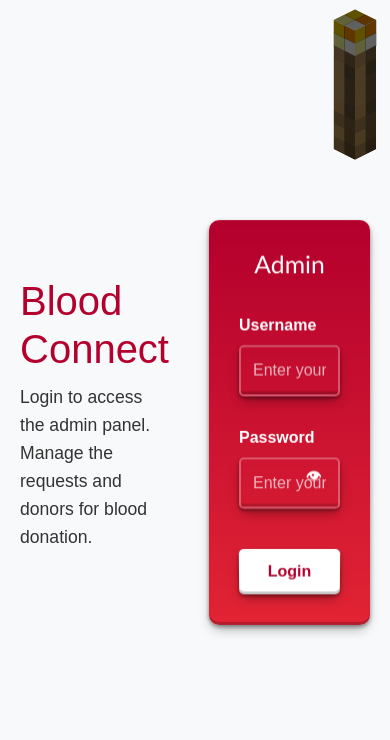
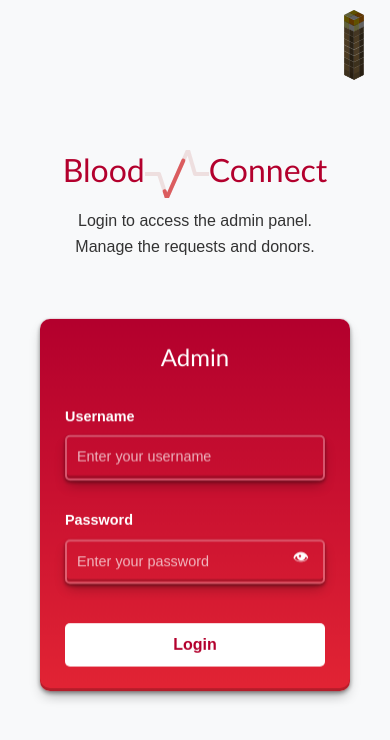
Before and after one commit to kent123454321/https---github.com-JamPel15-DONATEBLOOD, a plain HTML site: page login_form.html in a window 390 px wide. Drawn offline with nearby package versions, Linux system fonts and the light colour scheme.

Commit message:
24th commit

```diff
--- a/login_form.html
+++ b/login_form.html
@@ -42,27 +42,45 @@
             display: flex;
             justify-content: center;
             align-items: center;
-            height: 100vh;
+            min-height: 100vh;
             margin: 0;
             font-family: Arial, sans-serif;
             color: var(--text-color);
             transition: background-color 0.5s ease, color 0.5s ease;
+            padding: 20px;
         }
 
         .container {
             display: flex;
-            justify-content: space-between;
-            align-items: center;
+            flex-direction: column;
             width: 100%;
             max-width: 900px;
             padding: 20px;
         }
 
+        @media (min-width: 768px) {
+            .container {
+                flex-direction: row;
+                justify-content: space-between;
+                align-items: center;
+            }
+        }
+
         .blood-donation-text {
             flex: 1;
-            padding-right: 40px;
+            padding-right: 0;
+            padding-bottom: 40px;
             color: var(--text-color);
             animation: slideInFromTop 1s ease-in-out;
+            text-align: center;
+        }
+
+        @media (min-width: 768px) {
+            .blood-donation-text {
+                padding-right: 40px;
+                padding-bottom: 0;
+                text-align: left;
+            }
         }
 
         @keyframes slideInFromTop {
@@ -78,14 +96,26 @@
 
         .blood-donation-text h1 {
             color: var(--primary-color);
-            font-size: 2.5rem;
+            font-size: 2rem;
             margin-bottom: 10px;
             transition: color 0.5s ease;
         }
 
+        @media (min-width: 768px) {
+            .blood-donation-text h1 {
+                font-size: 2.5rem;
+            }
+        }
+
+        .blood-donation-text p {
+            font-size: 1rem;
+            line-height: 1.6;
+        }
+
+        @media (min-width: 768px) {
             .blood-donation-text p {
                 font-size: 1.1rem;
-            line-height: 1.6;
+            }
         }
 
         /* Modified Uiverse.io form style with blood theme */
@@ -94,7 +124,7 @@
             display: flex;
             flex-direction: column;
             gap: 15px;
-            padding: 30px;
+            padding: 25px;
             background: var(--form-bg);
             border-radius: 10px;
             overflow: hidden;
@@ -106,6 +136,7 @@
             animation: form-animation 0.5s ease-in-out;
             width: 100%;
             max-width: 400px;
+            margin: 0 auto;
             transition: background 0.5s ease;
         }
 
@@ -126,6 +157,7 @@
             font-family: 'Gill Sans', 'Gill Sans MT';
             text-align: center;
             transform-style: preserve-3d;
+            font-size: 1.5rem;
         }
 
         .form-group {
@@ -139,11 +171,12 @@
             color: white;
             font-weight: bold;
             transform-style: preserve-3d;
+            font-size: 0.9rem;
         }
 
         .input {
             width: 100%;
-            padding: 12px;
+            padding: 10px;
             border-radius: 5px;
             background-color: var(--input-bg);
             transition: all 0.3s ease-in-out;
@@ -152,6 +185,14 @@
             color: var(--input-color);
             border: 2px solid var(--input-border);
             box-shadow: rgba(0, 0, 0, 0.4) 0px 2px 4px, rgba(0, 0, 0, 0.3) 0px 7px 13px -3px, rgba(0, 0, 0, 0.2) 0px -3px 0px inset;
+            font-size: 0.9rem;
+        }
+
+        @media (min-width: 768px) {
+            .input {
+                padding: 12px;
+                font-size: 1rem;
+            }
         }
 
         .input::placeholder {
@@ -168,57 +209,69 @@
         }
 
         .btn-login {
-            padding: 12px;
+            width: 100%;
+            padding: 10px;
             border: none;
             border-radius: 5px;
             background-color: var(--btn-bg);
             color: var(--btn-color);
-            font-size: 16px;
+            font-size: 1rem;
             font-weight: bold;
             cursor: pointer;
-            transform-style: preserve-3d;
-            backface-visibility: hidden;
-            transform: rotateX(-10deg);
-            transition: all 0.3s ease-in-out;
-            box-shadow: rgba(0, 0, 0, 0.4) 0px 2px 4px, rgba(0, 0, 0, 0.3) 0px 7px 13px -3px, rgba(0, 0, 0, 0.2) 0px -3px 0px inset;
+            transition: all 0.3s ease;
             margin-top: 10px;
-            transition: background-color 0.5s ease, color 0.5s ease;
         }
 
         .btn-login:hover {
             background-color: var(--btn-hover-bg);
-            transform: scale(1.05) rotateY(10deg) rotateX(5deg);
-            box-shadow: rgba(0, 0, 0, 0.4) 0px 2px 4px, rgba(0, 0, 0, 0.3) 0px 7px 13px -3px, rgba(0, 0, 0, 0.2) 0px -3px 0px inset;
+            transform: scale(1.05);
         }
 
         .password-toggle {
             position: absolute;
-            right: 12px;
-            top: 38px;
+            right: 10px;
+            top: 35px;
             background: none;
             border: none;
             cursor: pointer;
             color: white;
             transform-style: preserve-3d;
             transition: all 0.3s ease;
+            font-size: 1rem;
         }
 
         .password-toggle:hover {
             transform: scale(1.1) rotateY(10deg);
         }
 
-        /* Torch toggle button styles */
+        /* Responsive Torch toggle button styles */
         .theme-toggle-container {
-            position: absolute;
+            position: fixed;
+            top: 15px;
+            right: 15px;
+            z-index: 100;
+        }
+
+        @media (min-width: 768px) {
+            .theme-toggle-container {
                 top: 20px;
                 right: 20px;
-            z-index: 100;
+            }
         }
 
         .theme-toggle {
             position: relative;
             cursor: pointer;
             user-select: none;
+            width: 60px;
+            height: 60px;
+        }
+
+        @media (min-width: 768px) {
+            .theme-toggle {
+                width: auto;
+                height: auto;
+            }
         }
 
         .theme-toggle input {
@@ -230,6 +283,12 @@
         }
 
         .simple-text {
+            display: none;
+        }
+
+        @media (min-width: 768px) {
+            .simple-text {
+                display: block;
                 position: absolute;
                 bottom: -40px;
                 width: 120px;
@@ -240,47 +299,95 @@
                 font-family: monospace;
                 transition: color 0.5s ease;
             }
+        }
 
         .torch {
             display: flex;
             justify-content: center;
+            height: 80px;
+            transform: scale(0.7);
+            transform-origin: top right;
+        }
+
+        @media (min-width: 768px) {
+            .torch {
                 height: 150px;
+                transform: scale(1);
+            }
         }
 
         .head,
         .stick {
             position: absolute;
-            width: 30px;
+            width: 20px;
             transform-style: preserve-3d;
             transform: rotateX(-30deg) rotateY(45deg);
         }
 
+        @media (min-width: 768px) {
+            .head,
+            .stick {
+                width: 30px;
+            }
+        }
+
         .stick {
             position: relative;
+            height: 80px;
+        }
+
+        @media (min-width: 768px) {
+            .stick {
                 height: 120px;
+            }
         }
 
         .face {
             position: absolute;
             transform-style: preserve-3d;
-            width: 30px;
-            height: 30px;
+            width: 20px;
+            height: 20px;
             display: grid;
             grid-template-columns: 50% 50%;
             grid-template-rows: 50% 50%;
             background-color: #000000;
         }
 
+        @media (min-width: 768px) {
+            .face {
+                width: 30px;
+                height: 30px;
+            }
+        }
+
+        .top {
+            transform: rotateX(90deg) translateZ(10px);
+        }
+
+        @media (min-width: 768px) {
             .top {
                 transform: rotateX(90deg) translateZ(15px);
             }
+        }
 
+        .left {
+            transform: rotateY(-90deg) translateZ(10px);
+        }
+
+        @media (min-width: 768px) {
             .left {
                 transform: rotateY(-90deg) translateZ(15px);
             }
+        }
 
         .right {
+            transform: rotateY(0deg) translateZ(10px);
+        }
+
+        @media (min-width: 768px) {
+            .right {
                 transform: rotateY(0deg) translateZ(15px);
+            }
         }
 
         .top div,
@@ -316,21 +423,41 @@
 
         .side {
             position: absolute;
-            width: 30px;
-            height: 120px;
+            width: 20px;
+            height: 80px;
             display: grid;
             grid-template-columns: 50% 50%;
             grid-template-rows: repeat(8, 12.5%);
             cursor: pointer;
+            translate: 0 8px;
+        }
+
+        @media (min-width: 768px) {
+            .side {
+                width: 30px;
+                height: 120px;
                 translate: 0 12px;
+            }
         }
 
         .side-left {
+            transform: rotateY(-90deg) translateZ(10px) translateY(5px);
+        }
+
+        @media (min-width: 768px) {
+            .side-left {
                 transform: rotateY(-90deg) translateZ(15px) translateY(8px);
+            }
         }
 
         .side-right {
+            transform: rotateY(0deg) translateZ(10px) translateY(5px);
+        }
+
+        @media (min-width: 768px) {
+            .side-right {
                 transform: rotateY(0deg) translateZ(15px) translateY(8px);
+            }
         }
 
         .side-left div,
@@ -480,6 +607,42 @@
         .theme-toggle input:checked ~ .torch .side div:nth-child(16) {
             background-color: #372a17;
         }
+        /* From Uiverse.io by milley69 */
+        .loading svg polyline {
+            fill: none;
+            stroke-width: 4;
+            stroke-linecap: round;
+            stroke-linejoin: round;
+            }
+
+            .loading svg polyline#back {
+            fill: none;
+            stroke: #ebd6d6b7;
+            }
+
+            .loading svg polyline#front {
+            fill: none;
+            stroke: #d63739;
+            stroke-dasharray: 48, 144;
+            stroke-dashoffset: 192;
+            animation: dash_682 1.2s linear infinite;
+            }
+
+            @keyframes dash_682 {
+            72.5% {
+                opacity: 0;
+            }
+
+            to {
+                stroke-dashoffset: 0;
+            }
+            }
+            #bloodconnect {
+            font-size: 1.5em;
+            color: #5f0507;
+            font-family: 'Gill Sans', 'Gill Sans MT';
+            font-weight: 800;
+            }
     </style>
 </head>
 <body>
@@ -552,10 +715,15 @@
 
     <div class="container">
         <div class="blood-donation-text">
-            <h1>Blood Connect</h1>
-            <p>
+            <div class="loading" style="text-align: center;" id="bloodconnect">
+                <h1>Blood<svg width="64px" height="48px">
+                    <polyline points="0.157 23.954, 14 23.954, 21.843 48, 43 0, 50 24, 64 24" id="back"></polyline>
+                <polyline points="0.157 23.954, 14 23.954, 21.843 48, 43 0, 50 24, 64 24" id="front"></polyline>
+                </svg>Connect</h1>
+            </div>
+            <p style="text-align: center;">
                 Login to access the admin panel. <br>
-                Manage the requests and donors for blood donation.
+                Manage the requests and donors.
             </p>
         </div>
         <form id="loginForm" class="form">
```
Lines whose indentation alone changed are shown as unchanged.
